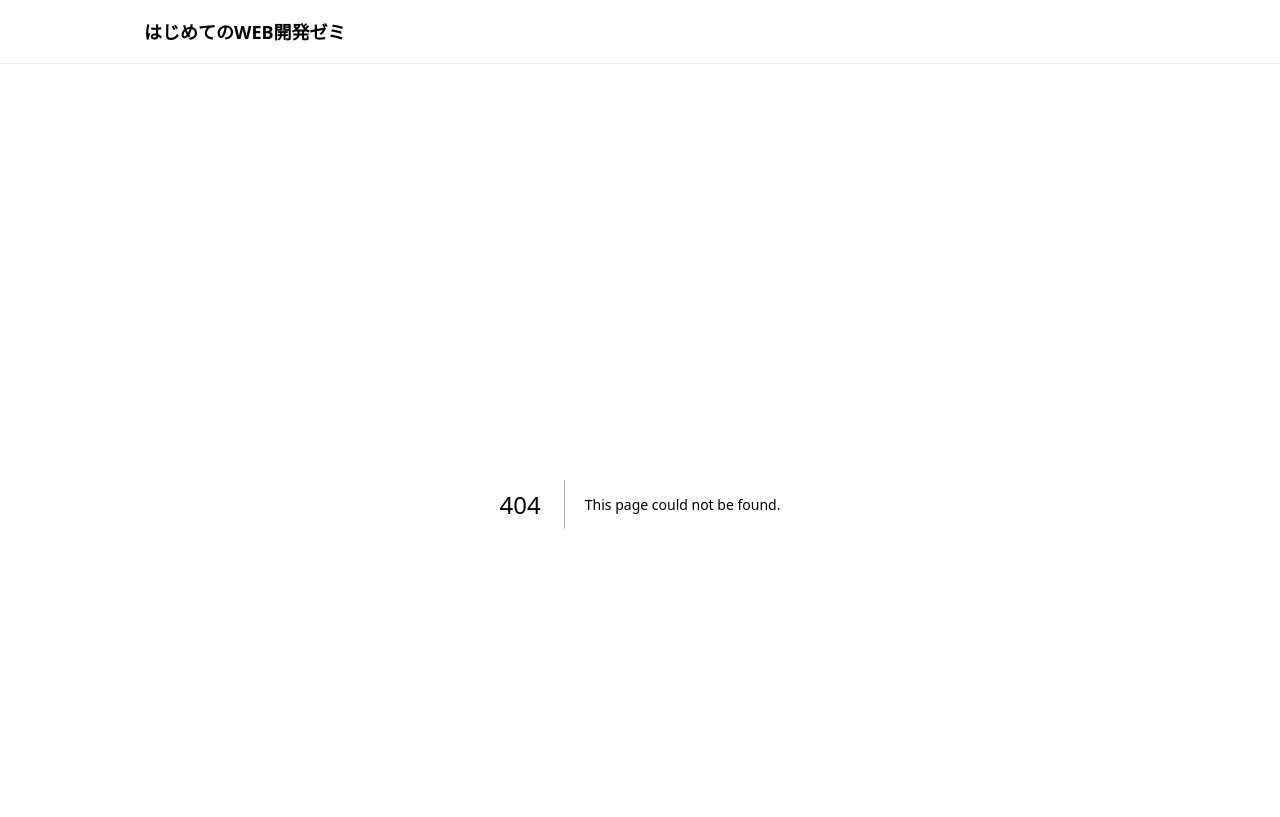
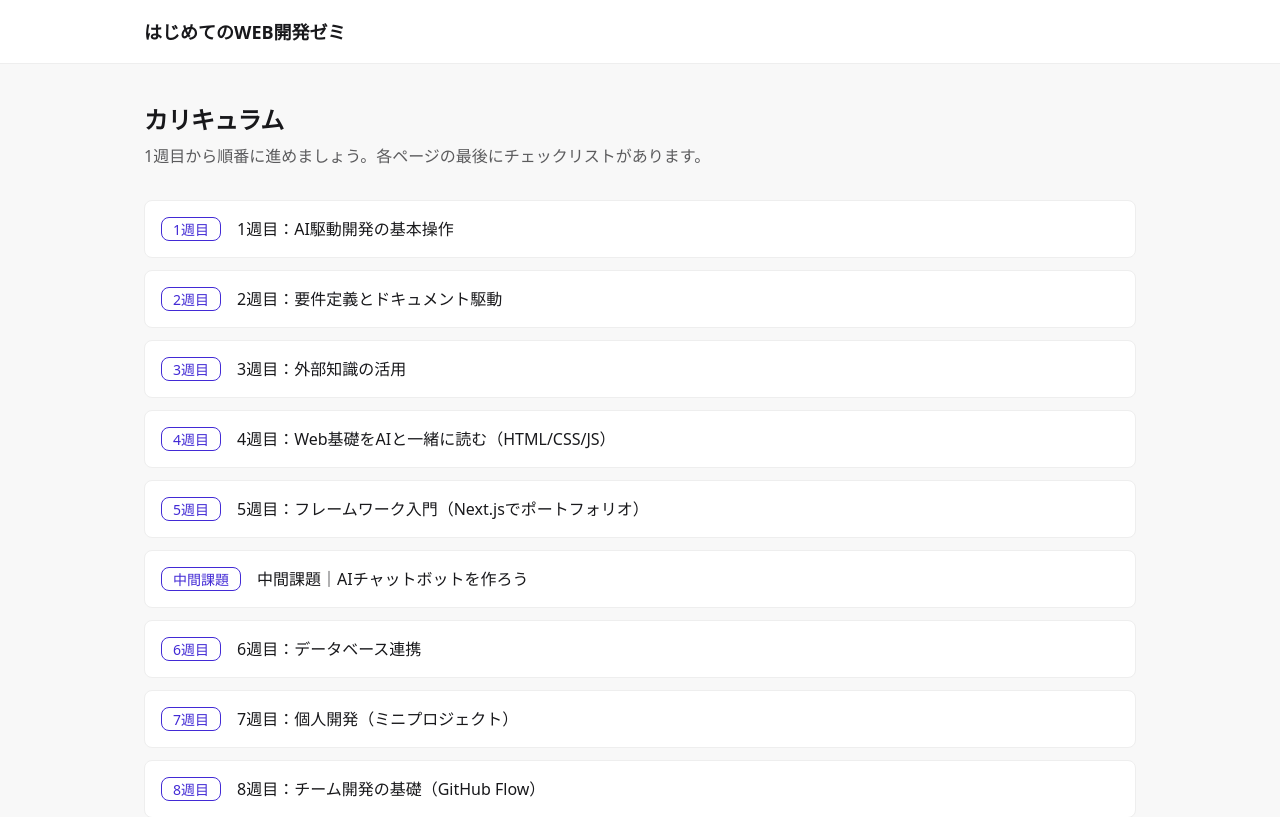
Before and after one commit to shinonome-inc/web-dev-zemi, a Next.js app: page /curriculum in a window 1280 px wide. Before the commit this address had no page. Shown: the top 817 px of the page. Built offline with nearby package versions, Linux system fonts and the light colour scheme.

Commit message:
feat(curriculum): ✨ カリキュラムの一覧と週ページを追加

```diff
--- /dev/null
+++ b/app/curriculum/[slug]/page.tsx
@@ -0,0 +1,71 @@
+import Link from "next/link";
+import { notFound } from "next/navigation";
+import Markdown from "react-markdown";
+import remarkGfm from "remark-gfm";
+import { getCurriculumContent, getCurriculumList } from "@/lib/curriculum";
+
+export function generateStaticParams() {
+  return getCurriculumList().map((item) => ({ slug: item.slug }));
+}
+
+export async function generateMetadata({
+  params,
+}: {
+  params: Promise<{ slug: string }>;
+}) {
+  const { slug } = await params;
+  const item = getCurriculumContent(slug);
+  return {
+    title: item
+      ? `${item.title} | はじめてのWEB開発ゼミ ポータル`
+      : "カリキュラム",
+  };
+}
+
+export default async function CurriculumDetailPage({
+  params,
+}: {
+  params: Promise<{ slug: string }>;
+}) {
+  const { slug } = await params;
+  const item = getCurriculumContent(slug);
+  if (!item) notFound();
+
+  const list = getCurriculumList();
+  const prev = list[item.order - 1];
+  const next = list[item.order + 1];
+
+  return (
+    <article className="space-y-8">
+      <div className="text-sm">
+        <Link href="/curriculum" className="link link-hover text-base-content/60">
+          ← カリキュラム一覧
+        </Link>
+      </div>
+
+      <div
+        className="prose max-w-none prose-headings:scroll-mt-20 prose-a:text-primary"
+        data-curriculum-slug={item.slug}
+      >
+        <Markdown remarkPlugins={[remarkGfm]}>{item.content}</Markdown>
+      </div>
+
+      <nav className="flex justify-between gap-4 border-t border-base-300 pt-6">
+        {prev ? (
+          <Link href={`/curriculum/${prev.slug}`} className="btn btn-ghost btn-sm">
+            ← {prev.label}
+          </Link>
+        ) : (
+          <span />
+        )}
+        {next ? (
+          <Link href={`/curriculum/${next.slug}`} className="btn btn-ghost btn-sm">
+            {next.label} →
+          </Link>
+        ) : (
+          <span />
+        )}
+      </nav>
+    </article>
+  );
+}
--- /dev/null
+++ b/app/curriculum/page.tsx
@@ -0,0 +1,37 @@
+import Link from "next/link";
+import { getCurriculumList } from "@/lib/curriculum";
+
+export const metadata = {
+  title: "カリキュラム | はじめてのWEB開発ゼミ ポータル",
+};
+
+export default function CurriculumIndexPage() {
+  const items = getCurriculumList();
+
+  return (
+    <section className="space-y-8">
+      <div className="space-y-2">
+        <h1 className="text-2xl font-bold tracking-tight">カリキュラム</h1>
+        <p className="text-base-content/70">
+          1週目から順番に進めましょう。各ページの最後にチェックリストがあります。
+        </p>
+      </div>
+
+      <ul className="grid gap-3">
+        {items.map((item) => (
+          <li key={item.slug}>
+            <Link
+              href={`/curriculum/${item.slug}`}
+              className="card flex-row items-center gap-4 border border-base-300 bg-base-100 p-4 transition-colors hover:border-primary"
+            >
+              <span className="badge badge-primary badge-outline shrink-0">
+                {item.label}
+              </span>
+              <span className="font-medium">{item.title}</span>
+            </Link>
+          </li>
+        ))}
+      </ul>
+    </section>
+  );
+}
--- a/app/globals.css
+++ b/app/globals.css
@@ -1,5 +1,6 @@
 @import "tailwindcss";
 
+@plugin "@tailwindcss/typography";
 @plugin "daisyui" {
   themes: light --default, dark --prefersdark;
 }
--- a/app/page.tsx
+++ b/app/page.tsx
@@ -1,15 +1,23 @@
+import Link from "next/link";
+
 const features = [
   {
     title: "カリキュラム",
     text: "1週目から順番に学習コンテンツを閲覧できます。",
+    href: "/curriculum",
+    status: "公開中",
   },
   {
     title: "進捗管理",
     text: "各項目の完了チェックで学習の進み具合を記録します。",
+    href: null,
+    status: "実装予定",
   },
   {
     title: "コミュニティ",
     text: "わからないことは Discord のスレッドで質問しましょう。",
+    href: null,
+    status: "実装予定",
   },
 ] as const;
 
@@ -27,15 +35,35 @@ export default function HomePage() {
       </div>
 
       <div className="grid gap-4 sm:grid-cols-2 lg:grid-cols-3">
-        {features.map((f) => (
-          <article key={f.title} className="card border border-base-300 bg-base-100">
+        {features.map((f) => {
+          const body = (
             <div className="card-body gap-2">
               <h2 className="card-title text-base">{f.title}</h2>
               <p className="text-sm text-base-content/70">{f.text}</p>
-              <span className="badge badge-ghost badge-sm mt-1">実装予定</span>
+              <span
+                className={`badge badge-sm mt-1 ${
+                  f.href ? "badge-primary" : "badge-ghost"
+                }`}
+              >
+                {f.status}
+              </span>
             </div>
-          </article>
-        ))}
+          );
+          const base = "card border border-base-300 bg-base-100";
+          return f.href ? (
+            <Link
+              key={f.title}
+              href={f.href}
+              className={`${base} transition-colors hover:border-primary`}
+            >
+              {body}
+            </Link>
+          ) : (
+            <article key={f.title} className={base}>
+              {body}
+            </article>
+          );
+        })}
       </div>
     </section>
   );
--- /dev/null
+++ b/lib/curriculum.ts
@@ -0,0 +1,65 @@
+import fs from "node:fs";
+import path from "node:path";
+
+const CURRICULUM_DIR = path.join(process.cwd(), "curriculum");
+
+/** 学習順（READMEのカリキュラム順に一致。中間課題は5週目と6週目の間） */
+const ORDER: { slug: string; label: string }[] = [
+  { slug: "01-ai-driven-dev-basics", label: "1週目" },
+  { slug: "02-requirements-and-docs-driven", label: "2週目" },
+  { slug: "03-using-external-knowledge", label: "3週目" },
+  { slug: "04-web-basics-with-ai", label: "4週目" },
+  { slug: "05-framework-intro-nextjs", label: "5週目" },
+  { slug: "midterm-chatbot-assignment", label: "中間課題" },
+  { slug: "06-database-integration", label: "6週目" },
+  { slug: "07-personal-project", label: "7週目" },
+  { slug: "08-team-development-basics", label: "8週目" },
+  { slug: "09-deployment-and-cloud", label: "9週目" },
+  { slug: "10-final-project", label: "10週目" },
+];
+
+export type CurriculumMeta = {
+  slug: string;
+  label: string;
+  title: string;
+  order: number;
+};
+
+export type CurriculumContent = CurriculumMeta & { content: string };
+
+function readRaw(slug: string): string | null {
+  const file = path.join(CURRICULUM_DIR, `${slug}.md`);
+  if (!fs.existsSync(file)) return null;
+  return fs.readFileSync(file, "utf8");
+}
+
+/** 先頭の `# 見出し` をタイトルとして取り出す。無ければラベルで代替。 */
+function extractTitle(raw: string, fallback: string): string {
+  const match = raw.match(/^#\s+(.+)$/m);
+  return match ? match[1].trim() : fallback;
+}
+
+/** 学習順に並んだ全カリキュラムのメタ情報を返す（ファイルが存在するもののみ）。 */
+export function getCurriculumList(): CurriculumMeta[] {
+  return ORDER.flatMap((entry, index) => {
+    const raw = readRaw(entry.slug);
+    if (raw === null) return [];
+    return [
+      {
+        slug: entry.slug,
+        label: entry.label,
+        title: extractTitle(raw, entry.label),
+        order: index,
+      },
+    ];
+  });
+}
+
+/** 指定スラッグのカリキュラム本文とメタ情報を返す。無ければ null。 */
+export function getCurriculumContent(slug: string): CurriculumContent | null {
+  const raw = readRaw(slug);
+  if (raw === null) return null;
+  const meta = getCurriculumList().find((item) => item.slug === slug);
+  if (!meta) return null;
+  return { ...meta, content: raw };
+}
```
